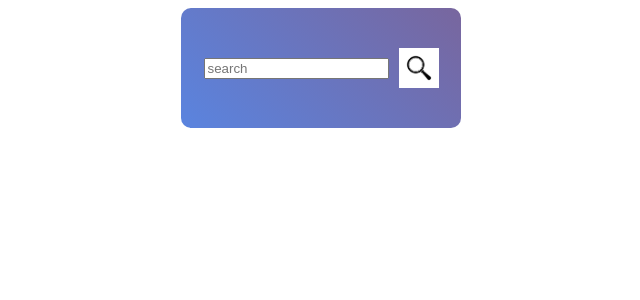
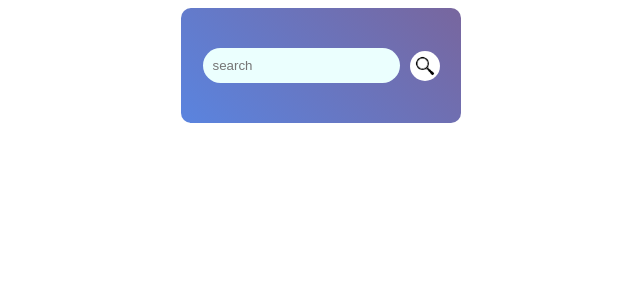
Before and after one commit to gize22/weather-app, a React (Vite) app: page / in a window 1280 px wide. Shown: the top 300 px of the page, without its empty margins (319-959 px from the left). Built offline with nearby package versions, Linux system fonts and the light colour scheme.

Commit message:
css for the weather app

```diff
--- a/src/components/Weather.css
+++ b/src/components/Weather.css
@@ -18,3 +18,16 @@
     justify-content: center;
     gap: 10px;
 }
+.searchBar input{
+    padding: 10px;
+    outline: none;
+    border-radius: 30px;
+    border: none;
+    color: aliceblue;
+    background-color: #ebfffe;
+}
+.searchBar img{
+    width: 30px;
+    cursor: pointer;
+    border-radius: 50%;
+}
```
